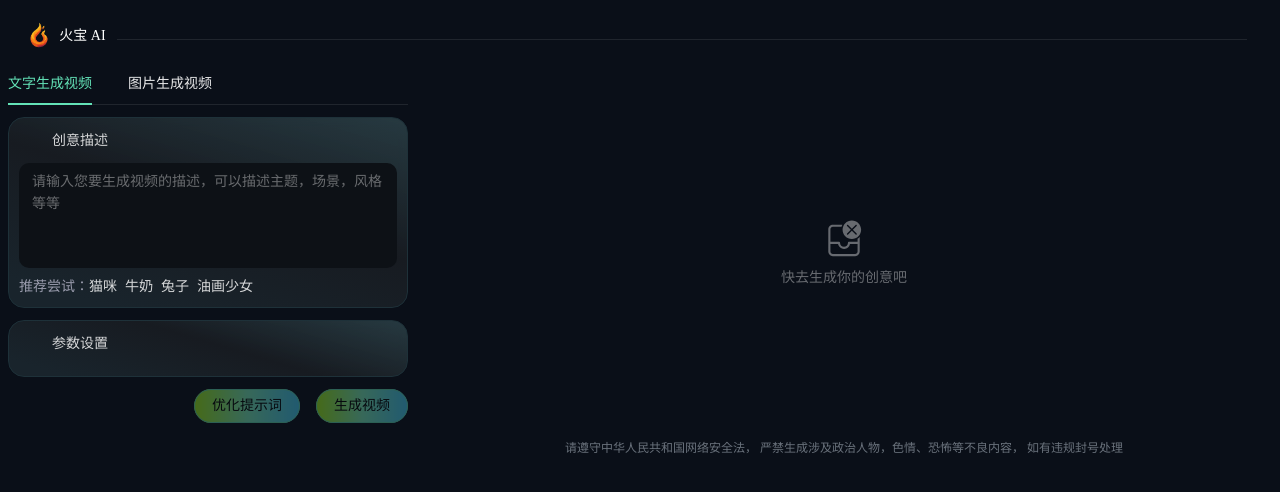
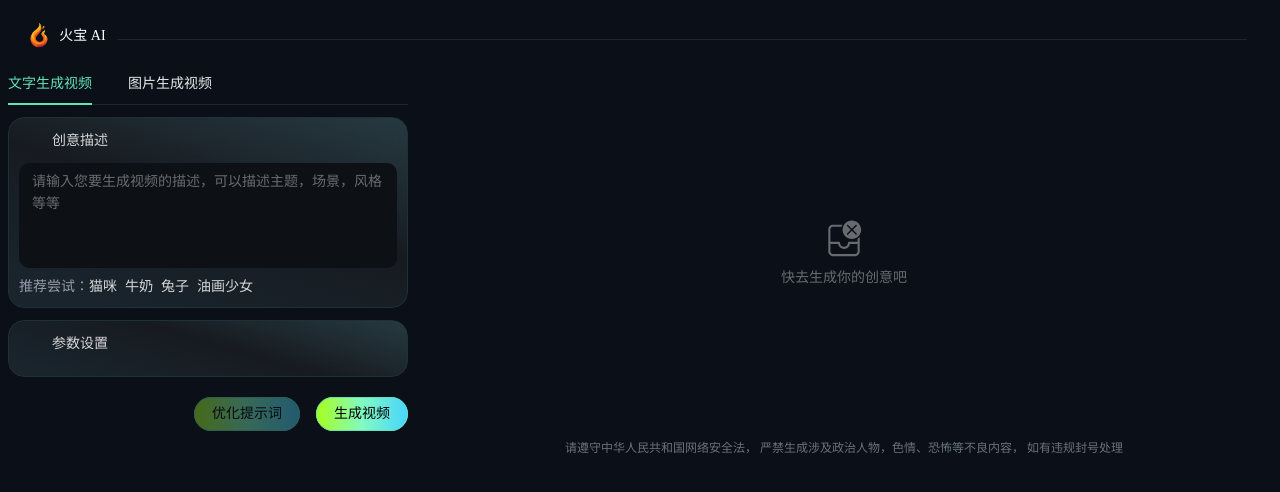
Before and after one commit to xiaojun2sheng/zhiheChat, a Vue app: page /video in a window 1280 px wide. Shown: the top 492 px of the page. Built offline with nearby package versions, Linux system fonts and the light colour scheme; some icons are missing.

Commit message:
增加图片生视频

```diff
--- a/src/adapter/viduAdapter.js
+++ b/src/adapter/viduAdapter.js
@@ -9,21 +9,22 @@ class ViduAdapter extends Adapter {
   }
 
   getReq(prompt, url = "") {
-    return {
+    const req = {
       prompt,
       url,
       style: "general",
       aspect_ratio: "16:9",
       duration: 4,
     }
+    return req
   }
 
   getResource(res) {
     return res?.creations[0]
   }
 
-  async createVideoTask(value) {
-    const res = await this.service.createVideo(this.getReq(value))
+  async createVideoTask(value, url) {
+    const res = await this.service.createVideo(this.getReq(value, url))
     return res.id
   }
   async getVideoUrl(id) {
--- a/src/components/upload/index.vue
+++ b/src/components/upload/index.vue
@@ -56,6 +56,7 @@ const ossUploadFile = async ({ file, onFinish }) => {
   emit("on-success", fileRsp)
 }
 
+
 </script>
 <style lang="scss" scoped>
 .send-box {
--- a/src/router/index.js
+++ b/src/router/index.js
@@ -3,7 +3,7 @@ import { createRouter, createWebHistory } from "vue-router"
 // 引入你的组件
 import Home from "../views/home.vue"
 import Login from "@/views/login.vue"
-import Video from "@/views/video.vue"
+import Video from "@/views/video/index.vue"
 import Music from "@/views/music.vue"
 import Image from "@/views/image/index.vue"
 import Chat from "@/views/chat/index.vue"
--- a/src/views/video.vue
+++ b/src/views/video/index.vue
@@ -39,38 +39,16 @@
             </template>
           </Panel>
           <Panel icon="flat-color-icons:settings" title="参数设置"></Panel>
-          <div class="flex justify-end mt-2 gap-4">
-            <n-button
-              class="prompt-btn__primary"
-              round
-              @click="betterPrompt"
-              :disabled="!videoDesc"
-              type="primary"
-              >优化提示词</n-button
-            >
-            <n-button
-              class="prompt-btn__primary"
-              round
-              @click="createVideoTask"
-              :disabled="!videoDesc"
-              type="primary"
-              >生成视频</n-button
-            >
-            <n-button
-              v-if="videoUrl"
-              class="prompt-btn__primary"
-              round
-              @click="upscaleVideoTask"
-              type="primary"
-              >视频优化</n-button
-            >
-          </div>
         </n-tab-pane>
         <n-tab-pane name="image" tab="图片生成视频">
           <Panel icon="flat-color-icons:idea" title="请上传">
             <template #content>
               <div class="prompt">
-                <UploadFile>
+                <UploadFile
+                  v-if="!uploadImage.url"
+                  @on-uploading="onUploading"
+                  @on-success="onUploadSuccess"
+                >
                   <n-upload-dragger>
                     <div class="w-full flex justify-center mb-2">
                       <SvgIcon
@@ -88,34 +66,56 @@
                     </n-p>
                   </n-upload-dragger>
                 </UploadFile>
-                <!-- <n-upload
-                  multiple
-                  directory-dnd
-                  action="https://www.mocky.io/v2/5e4bafc63100007100d8b70f"
-                  :max="5"
+                <div
+                  v-else
+                  class="image-preview flex items-center justify-around"
                 >
-                  <n-upload-dragger>
-                    <div class="w-full flex justify-center mb-2">
+                  <n-image
+                    :width="160"
+                    :height="160"
+                    object-fit="fill"
+                    :src="uploadImage.url"
+                  ></n-image>
+                  <span class="ml-2">{{ uploadImage.filename }}</span>
                   <SvgIcon
                     class="mr-2"
                     :width="25"
                     :height="25"
-                        icon="ph:upload-bold"
+                    icon="mdi:delete-outline"
+                    @click="uploadImage = {}"
                   ></SvgIcon>
                 </div>
-                    <n-text style="font-size: 16px">
-                      点击或者拖动文件到该区域来上传
-                    </n-text>
-                    <n-p depth="3" style="margin: 8px 0 0 0">
-                      请不要上传敏感数据，比如你的银行卡号和密码，信用卡号有效期和安全码
-                    </n-p>
-                  </n-upload-dragger>
-                </n-upload> -->
               </div>
             </template>
           </Panel>
         </n-tab-pane>
       </n-tabs>
+      <div class="flex justify-end mt-2 gap-4">
+        <n-button
+          class="prompt-btn__primary"
+          round
+          @click="betterPrompt"
+          :disabled="!videoDesc"
+          type="primary"
+          >优化提示词</n-button
+        >
+        <n-button
+          class="prompt-btn__primary"
+          round
+          @click="createVideoTask"
+          :disabled="!videoDesc && !uploadImage.url"
+          type="primary"
+          >生成视频</n-button
+        >
+        <n-button
+          v-if="videoUrl"
+          class="prompt-btn__primary"
+          round
+          @click="upscaleVideoTask"
+          type="primary"
+          >视频优化</n-button
+        >
+      </div>
     </div>
     <div class="flex flex-col w-full mt-10 items-center">
       <div
@@ -172,10 +172,9 @@ import UploadFile from "@/components/upload/index.vue"
 import Tips from "@/components/tips.vue"
 import { videoRecommendPrompt } from "@/utils"
 import { useCountDown } from "@/hooks/useCountDown"
-import { KLingAdapter, ViduAdapter } from "@/adapter"
+import { useVideo } from "./useVideo"
 
-// const adapter = new KLingAdapter()
-const adapter = new ViduAdapter()
+const { adapter, uploadImage, onUploading, onUploadSuccess } = useVideo()
 let activeName = ref("text")
 
 let videoDesc = ref("")
@@ -217,7 +216,7 @@ const createVideoTask = async () => {
   if (createVideoTaskId.value)
     return window.$message.warning("正在生成视频中。。")
 
-  let id = await adapter.createVideoTask(videoDesc.value)
+  let id = await adapter.value.createVideoTask(videoDesc.value, uploadImage.value.url)
   createVideoTaskId.value = id
   // 倒计时
   initCountDown()
@@ -228,7 +227,7 @@ const createVideoTask = async () => {
 let videoUrl = ref("")
 const getVideoTask = async () => {
   if (!createVideoTaskId.value) return
-  let url = await adapter.getVideoUrl(createVideoTaskId.value)
+  let url = await adapter.value.getVideoUrl(createVideoTaskId.value)
   if (url) {
     window.$message.success("视频生成成功")
     console.log("视频地址：", url)
--- /dev/null
+++ b/src/views/video/useVideo.js
@@ -0,0 +1,39 @@
+import { ref, onMounted } from "vue"
+import { createImgeApi } from "@/api/index"
+
+import { KLingAdapter, ViduAdapter } from "@/adapter"
+export const useVideo = (url) => {
+  // const adapter = new KLingAdapter()
+  const adapter = ref(new ViduAdapter())
+
+  const uploadImage = ref({
+    filename: "WechatIMG417.jpg",
+    url: "https://uploads.cf.vidu.studio/tmp/vidu/2369821374817716/24/0812/232301-5k5L8TGcXOD2XS5q?Expires=1723508581&Signature=IuUiM-VGIptAWevL8LICm-r8GI0h-RBROS4JsOFgVqcdcARbMEFt8zK8RPf8ItFxcbR2tivDHS6LH6Sh3G2Vtcj5d3TJHs8cNje~bUmgIyh5OMoL81-8ogZWsAboGeLxkqgtsmapVgsPCs7Z0cmEOfhctyuSs2tT06eh80yuYeShtWVVIFySuntz6HhenvUU4uloUaxNo3PoNJRqG54tB55RsQLGxBcriqf23mtkabZQFHij2L9UMPGx8v-nlmGtrz5nHeN~PM9Hnlq38yEAto~KBWsVtYSqTggfuVmiMO1G1JuLj33ACWz5yWaPNPejZwtrbV-q8Y7bLdvukkACYA__&Key-Pair-Id=KNW0SL0E7LV4E",
+  })
+  const onUploading = (loading) => {
+    console.log("onUploading loading", loading)
+  }
+  const onUploadSuccess = (data) => {
+    //   {
+    //     "id": "2386627486944977",
+    //     "bytes": 270233,
+    //     "created_at": 1723504979,
+    //     "filename": "WechatIMG417.jpg",
+    //     "object": "file",
+    //     "purpose": "vidu",
+    //     "status": "uploaded",
+    //     "status_details": null,
+    //     "url": "https://uploads.cf.vidu.studio/tmp/vidu/2369821374817716/24/0812/232301-5k5L8TGcXOD2XS5q?Expires=1723508581&Signature=IuUiM-VGIptAWevL8LICm-r8GI0h-RBROS4JsOFgVqcdcARbMEFt8zK8RPf8ItFxcbR2tivDHS6LH6Sh3G2Vtcj5d3TJHs8cNje~bUmgIyh5OMoL81-8ogZWsAboGeLxkqgtsmapVgsPCs7Z0cmEOfhctyuSs2tT06eh80yuYeShtWVVIFySuntz6HhenvUU4uloUaxNo3PoNJRqG54tB55RsQLGxBcriqf23mtkabZQFHij2L9UMPGx8v-nlmGtrz5nHeN~PM9Hnlq38yEAto~KBWsVtYSqTggfuVmiMO1G1JuLj33ACWz5yWaPNPejZwtrbV-q8Y7bLdvukkACYA__&Key-Pair-Id=KNW0SL0E7LV4E",
+    //     "data": null
+    // }
+    uploadImage.value = data
+    console.log("onUploadSuccess res", res)
+  }
+
+  return {
+    adapter,
+    uploadImage,
+    onUploading,
+    onUploadSuccess,
+  }
+}
```
Lines whose indentation alone changed are shown as unchanged.
